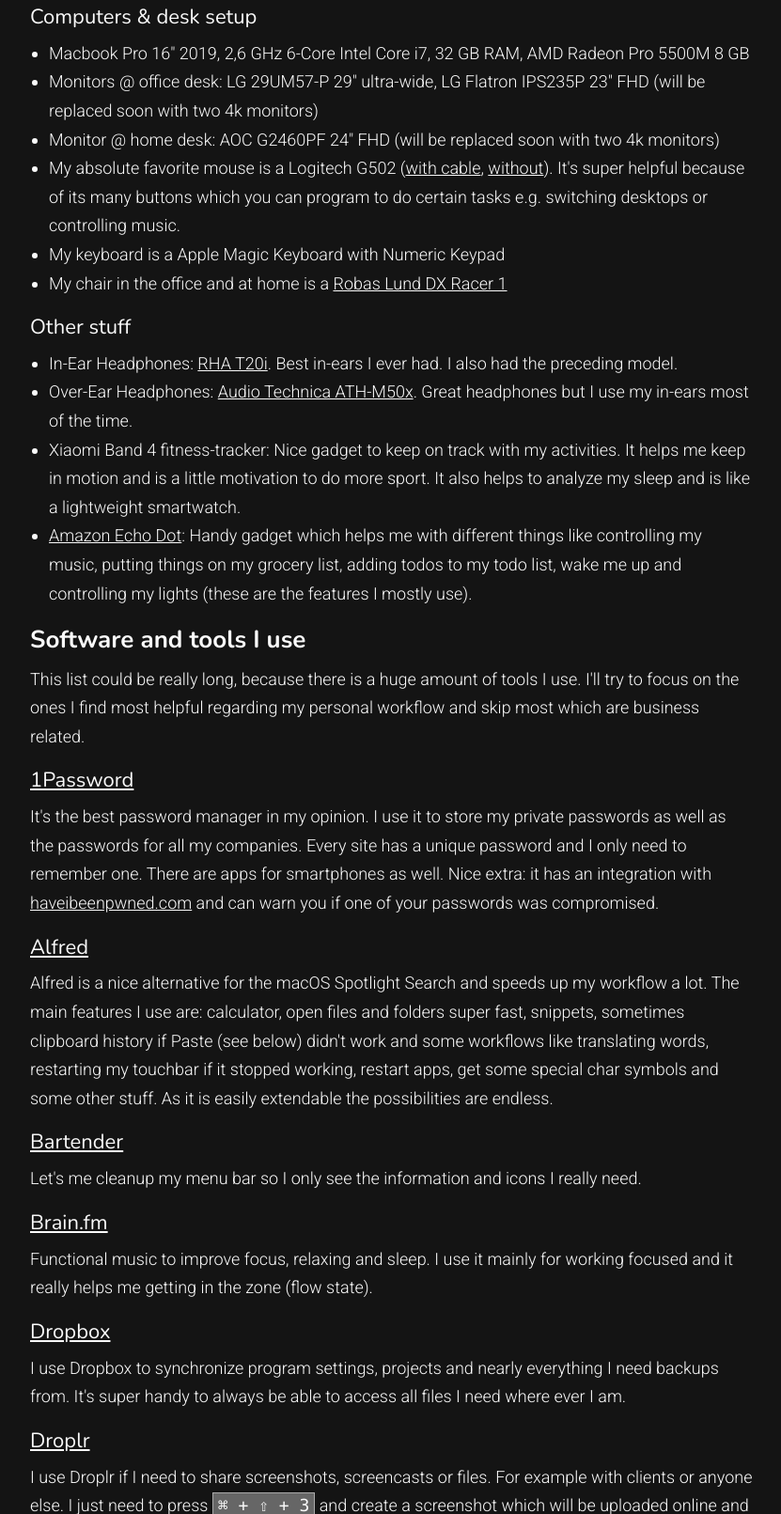
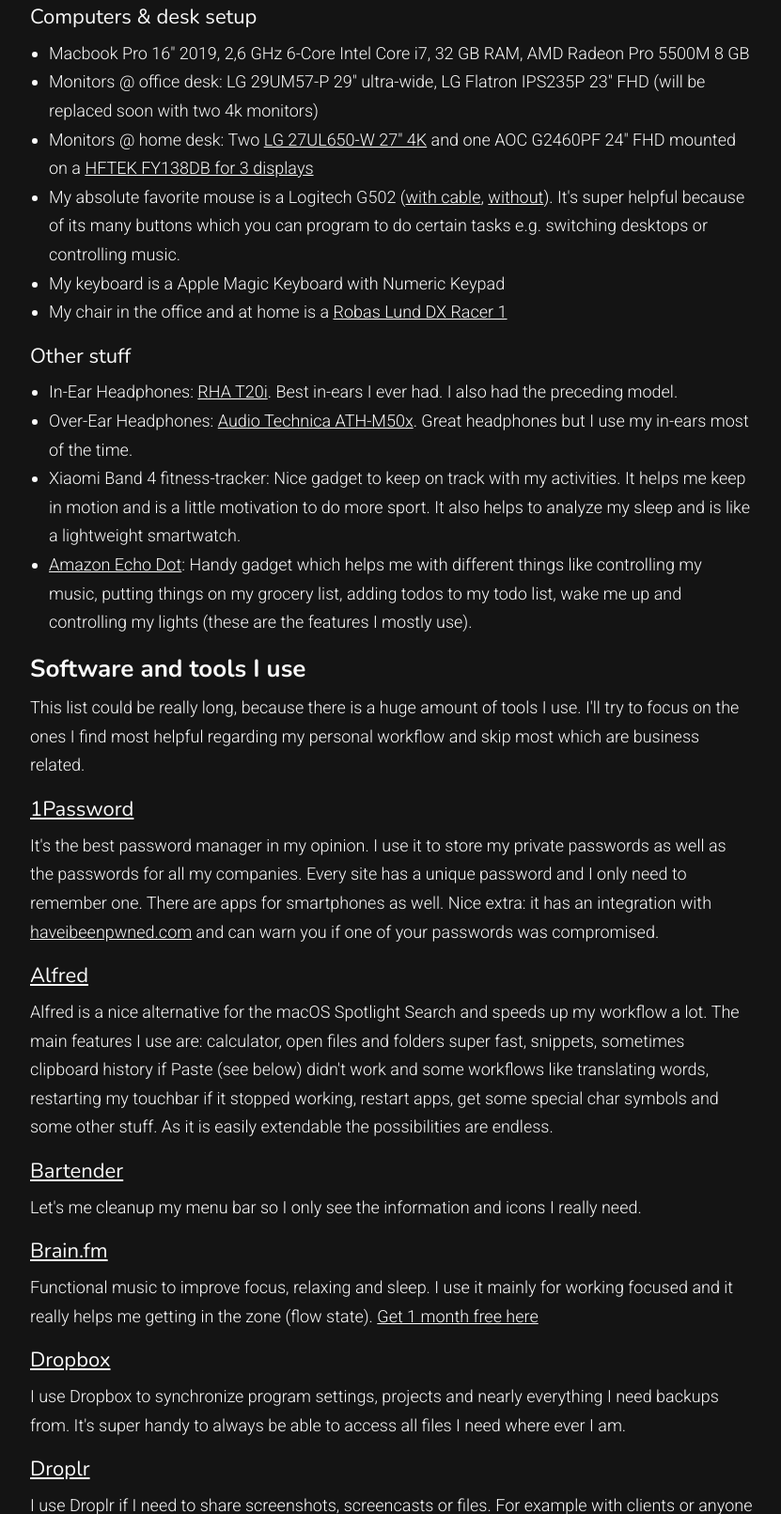
Before and after one commit to SimonMayerhofer/mayerhofer.it, a Gatsby site: page /uses/ in a window 1280 px wide. Shown: the part 552-2163 px from the top of the page at 94% size, without its empty margins (223-1054 px from the left). Built offline with nearby package versions, Linux system fonts and the light colour scheme; Gatsby itself is replaced by a stand-in of ours; some packages are replaced by stand-ins of ours.

Commit message:
Update uses

```diff
--- a/src/blog/uses/index.md
+++ b/src/blog/uses/index.md
@@ -15,7 +15,7 @@
 
 - Macbook Pro 16" 2019, 2,6 GHz 6-Core Intel Core i7, 32 GB RAM, AMD Radeon Pro 5500M 8 GB
 - Monitors @ office desk: LG 29UM57-P 29" ultra-wide, LG Flatron IPS235P 23" FHD (will be replaced soon with two 4k monitors)
-- Monitor @ home desk: AOC G2460PF 24" FHD (will be replaced soon with two 4k monitors)
+- Monitors @ home desk: Two [LG 27UL650-W 27" 4K](https://smile.amazon.de/dp/product/B07MKT2BNB/) and one AOC G2460PF 24" FHD mounted on a [HFTEK FY138DB for 3 displays](https://smile.amazon.de/dp/product/B075YZHCT7/)
 - My absolute favorite mouse is a Logitech G502 ([with cable](https://smile.amazon.de/dp/B07GS6ZS8J/), [without](https://smile.amazon.de/dp/B07QNYCLBJ/)). It's super helpful because of its many buttons which you can program to do certain tasks e.g. switching desktops or controlling music.
 - My keyboard is a Apple Magic Keyboard with Numeric Keypad
 - My chair in the office and at home is a [Robas Lund DX Racer 1](https://smile.amazon.de/dp/product/B0056YNWVO/)
@@ -43,9 +43,9 @@
 
 Let's me cleanup my menu bar so I only see the information and icons I really need.
 
-### [Brain.fm](https://www.brain.fm/)
+### [Brain.fm](https://brain.fm/invite/dEJxvMjpgL)
 
-Functional music to improve focus, relaxing and sleep. I use it mainly for working focused and it really helps me getting in the zone (flow state).
+Functional music to improve focus, relaxing and sleep. I use it mainly for working focused and it really helps me getting in the zone (flow state). [Get 1 month free here](https://brain.fm/invite/dEJxvMjpgL)
 
 ### [Dropbox](https://www.dropbox.com/)
 
```
